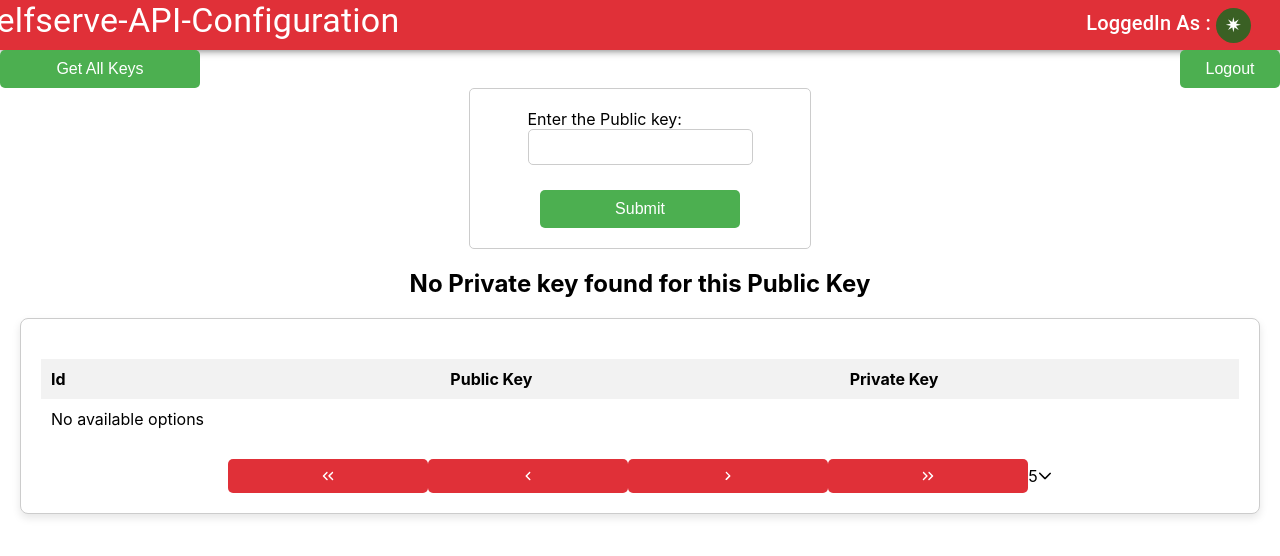
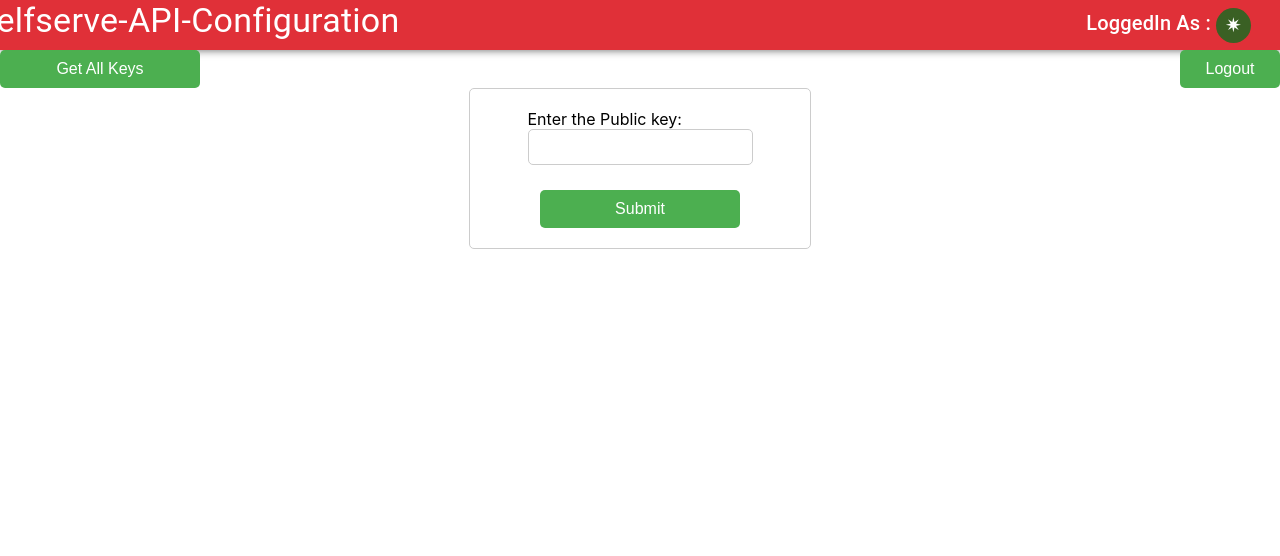
Before and after one commit to satvik333/public-private-key-app, a React (Create React App) app: page /public-private-keys in a window 1280 px wide. Shown: the top 556 px of the page. Built offline with nearby package versions, Linux system fonts and the light colour scheme; the HTML template or start-up script is replaced by a standard one.

Commit message:
todays changes

```diff
--- a/src/components/UserForm.css
+++ b/src/components/UserForm.css
@@ -73,3 +73,12 @@
 .p-paginator {
   margin-top: 20px;
 }
+
+.p-paginator .p-dropdown {
+  width: 6rem;
+}
+
+.p-paginator .p-dropdown .p-dropdown-items-wrapper {
+  max-height: 8rem;
+  background-color: grey;
+}
--- a/src/components/loginForm.js
+++ b/src/components/loginForm.js
@@ -23,7 +23,6 @@ function LoginPage({onLogin}) {
     if (validateEmail(email)) setIsOtpSent(true);
     let result = await verifyEmailAndSendOtp(email);
     setUser(result.user);
-    onLogin(user);
   };
 
   function validateEmail(email) {
@@ -41,6 +40,7 @@ function LoginPage({onLogin}) {
   const handleLogin = async (event) => {
     event.preventDefault();
     let res = userLogin({ otp, user });
+    onLogin(user);
     if (res) navigate('/public-private-keys')
   };
 
--- a/src/components/userForm.js
+++ b/src/components/userForm.js
@@ -18,7 +18,7 @@ const UserForm = ({ loggedInUser }) => {
     e.preventDefault();
     const result = await getPrivateKey(publicKey);
     if (result.private_key) setPrivateKeyValue(result.private_key);
-    else setPrivateKeyValue(null);
+    else setPrivateKeyValue(false);
   };
 
   async function logout() {
@@ -60,17 +60,17 @@ const UserForm = ({ loggedInUser }) => {
       </form>
       <div className='private-key'>
         { privateKey && <h2>Private Key is: {privateKey}</h2> }
-        { !privateKey && <h2>No Private key found for this Public Key</h2> }
+        { privateKey === false && <h2>No Private key found for this Public Key</h2> }
       </div>
+      { keys.length > 0 &&
         <div className="card">
-      { keys &&
           <DataTable value={keys} paginator rows={5} rowsPerPageOptions={[5, 10, 25, 50]} tableStyle={{ minWidth: '50rem' }}>
             <Column field="id" header="Id" style={{ width: '25%' }}></Column>
             <Column field="public_key" header="Public Key" style={{ width: '25%' }}></Column>
             <Column field="private_key" header="Private Key" style={{ width: '25%' }}></Column>
           </DataTable>
+        </div>
       }
-      </div>
     </div>
   );
 };
```
Also changed, not shown: 1 other file (tests, documents, lock files or other folders). Lines whose indentation alone changed are shown as unchanged.
